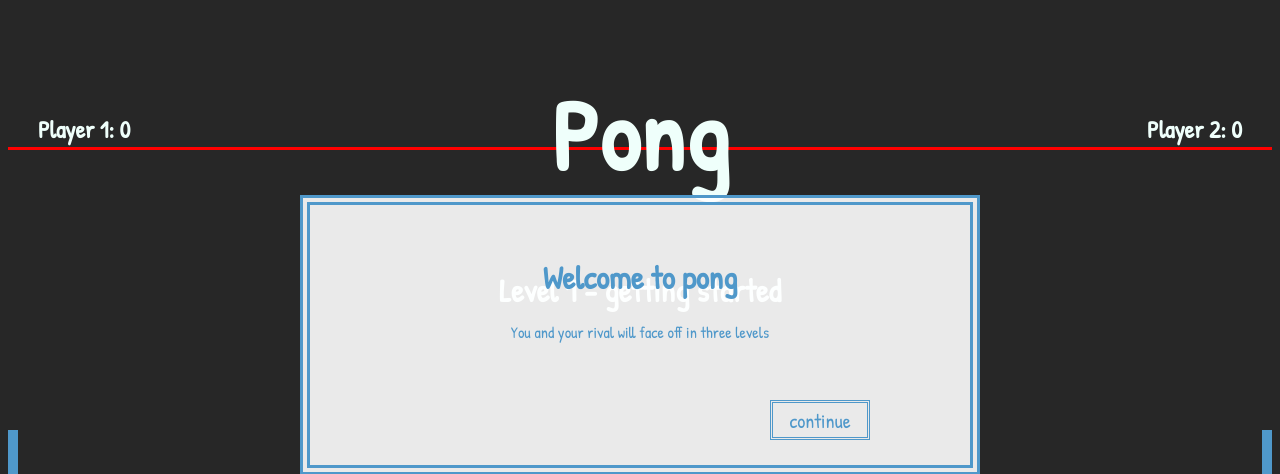
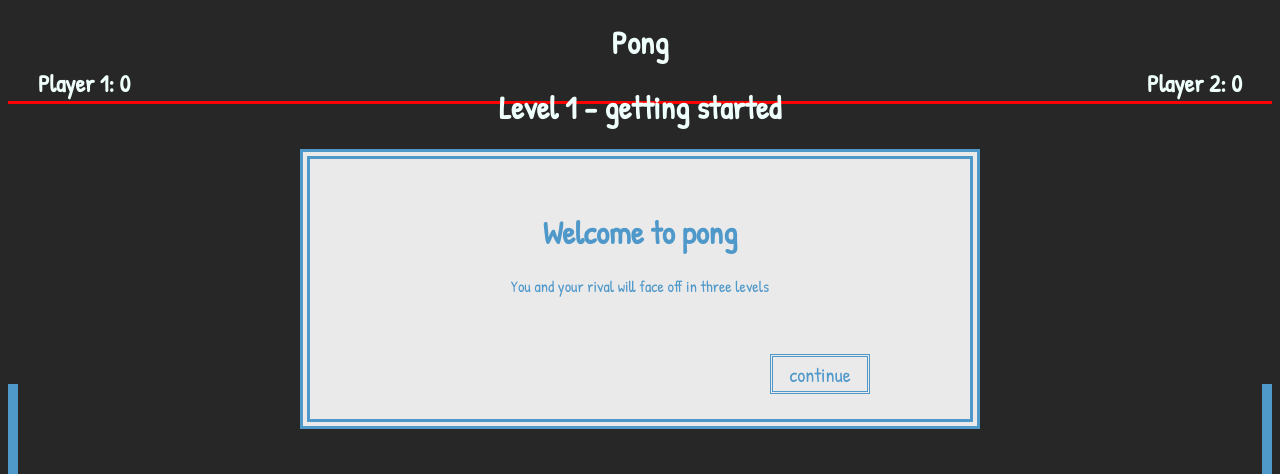
Before and after one commit to CucumberOrange/CucumberOrange.github.io, a PHP site: page / in a window 1280 px wide. Shown: the top 474 px of the page. Run offline with PHP 8.4, Linux system fonts and the light colour scheme.

Commit message:
Update pong.css

```diff
--- a/Pong/pong.css
+++ b/Pong/pong.css
@@ -14,7 +14,6 @@
 
 #title{
 	text-align: center;
-	font-size: 100px;
 }
 
 .paddle{
```
